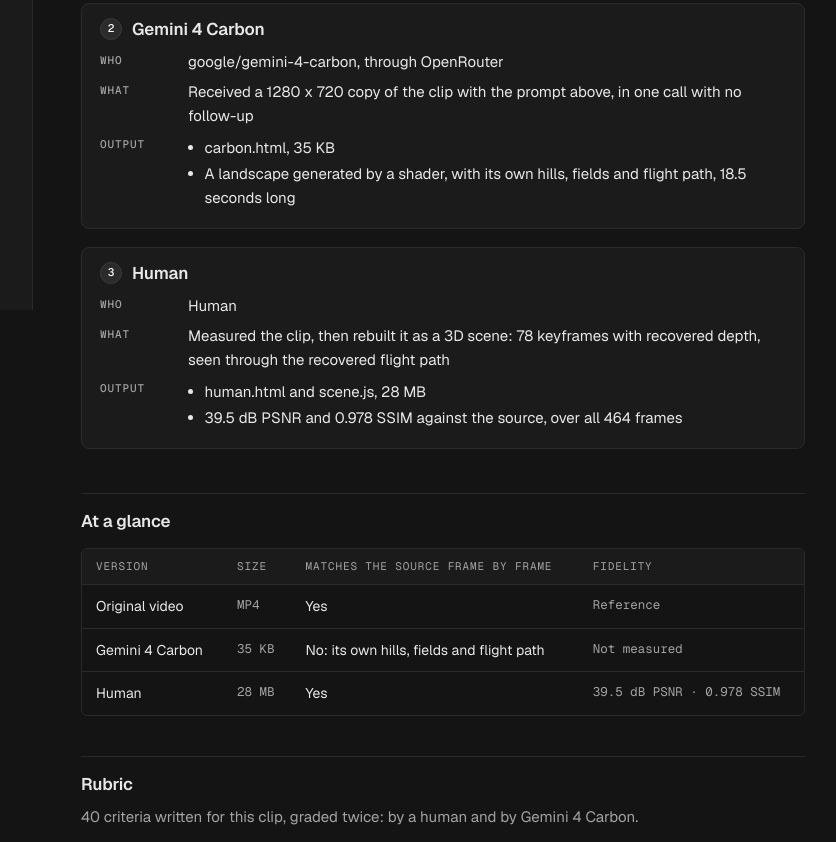
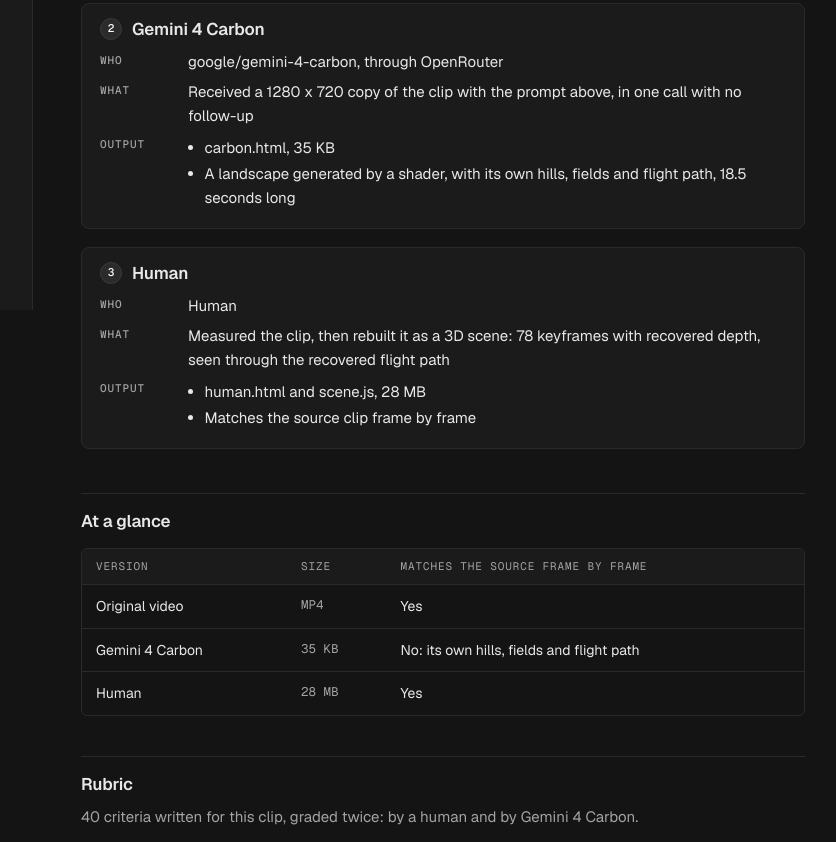
Before and after one commit to willsertorio/video2code, a plain HTML site: page index.html in a window 1280 px wide. Shown: the part 490-1332 px from the top of the page, without its empty margins (187-1023 px from the left). Drawn offline with Linux system fonts and the light colour scheme.

Commit message:
Overview: drop the PSNR and SSIM figures
Co-Authored-By: Claude Fable 5.2 <noreply@anthropic.com>
Claude-Session: https://claude.ai/code/session_01BG5f18PnpbZ3WMRXHYfBNB

```diff
--- a/index.html
+++ b/index.html
@@ -24,9 +24,9 @@ table.plain td:first-child { width: auto; }
 <h1 class="home">Overview</h1>
 <p class="lead">One drone clip, rebuilt as code two ways: by Gemini 4 Carbon from a single prompt, and by hand. The <a href="valley-flyover.html">Valley Flyover</a> page plays the original and both code versions side by side, locked to the same frame, and shows how each one scored on the rubric.</p>
 <div class="prompt"><div><div class="label">Prompt sent to Gemini 4 Carbon</div><p>transform this video into code, be the more realistic as you can</p></div></div>
-<ol class="boxes" aria-label="The three versions"><li class="step"><div class="step-head"><span class="num">1</span><h2>Original video</h2></div><dl><dt>Who</dt><dd>Source clip</dd><dt>What</dt><dd>A 19.3-second drone flight over forested hills toward a valley with farmland, filmed at 1920 x 1080 and 24 fps</dd><dt>Output</dt><dd><ul><li>464 frames</li><li>The reference the two code versions are compared against</li></ul></dd></dl></li><li class="step"><div class="step-head"><span class="num">2</span><h2>Gemini 4 Carbon</h2></div><dl><dt>Who</dt><dd>google/gemini-4-carbon, through OpenRouter</dd><dt>What</dt><dd>Received a 1280 x 720 copy of the clip with the prompt above, in one call with no follow-up</dd><dt>Output</dt><dd><ul><li>carbon.html, 35 KB</li><li>A landscape generated by a shader, with its own hills, fields and flight path, 18.5 seconds long</li></ul></dd></dl></li><li class="step"><div class="step-head"><span class="num">3</span><h2>Human</h2></div><dl><dt>Who</dt><dd>Human</dd><dt>What</dt><dd>Measured the clip, then rebuilt it as a 3D scene: 78 keyframes with recovered depth, seen through the recovered flight path</dd><dt>Output</dt><dd><ul><li>human.html and scene.js, 28 MB</li><li>39.5 dB PSNR and 0.978 SSIM against the source, over all 464 frames</li></ul></dd></dl></li></ol>
+<ol class="boxes" aria-label="The three versions"><li class="step"><div class="step-head"><span class="num">1</span><h2>Original video</h2></div><dl><dt>Who</dt><dd>Source clip</dd><dt>What</dt><dd>A 19.3-second drone flight over forested hills toward a valley with farmland, filmed at 1920 x 1080 and 24 fps</dd><dt>Output</dt><dd><ul><li>464 frames</li><li>The reference the two code versions are compared against</li></ul></dd></dl></li><li class="step"><div class="step-head"><span class="num">2</span><h2>Gemini 4 Carbon</h2></div><dl><dt>Who</dt><dd>google/gemini-4-carbon, through OpenRouter</dd><dt>What</dt><dd>Received a 1280 x 720 copy of the clip with the prompt above, in one call with no follow-up</dd><dt>Output</dt><dd><ul><li>carbon.html, 35 KB</li><li>A landscape generated by a shader, with its own hills, fields and flight path, 18.5 seconds long</li></ul></dd></dl></li><li class="step"><div class="step-head"><span class="num">3</span><h2>Human</h2></div><dl><dt>Who</dt><dd>Human</dd><dt>What</dt><dd>Measured the clip, then rebuilt it as a 3D scene: 78 keyframes with recovered depth, seen through the recovered flight path</dd><dt>Output</dt><dd><ul><li>human.html and scene.js, 28 MB</li><li>Matches the source clip frame by frame</li></ul></dd></dl></li></ol>
 <h2>At a glance</h2>
-<div class="table-wrap"><table class="rubric plain"><thead><tr><th>Version</th><th>Size</th><th>Matches the source frame by frame</th><th>Fidelity</th></tr></thead><tbody><tr><td>Original video</td><td class="mono">MP4</td><td>Yes</td><td class="mono">Reference</td></tr><tr><td>Gemini 4 Carbon</td><td class="mono">35 KB</td><td>No: its own hills, fields and flight path</td><td class="mono">Not measured</td></tr><tr><td>Human</td><td class="mono">28 MB</td><td>Yes</td><td class="mono">39.5 dB PSNR · 0.978 SSIM</td></tr></tbody></table></div>
+<div class="table-wrap"><table class="rubric plain"><thead><tr><th>Version</th><th>Size</th><th>Matches the source frame by frame</th></tr></thead><tbody><tr><td>Original video</td><td class="mono">MP4</td><td>Yes</td></tr><tr><td>Gemini 4 Carbon</td><td class="mono">35 KB</td><td>No: its own hills, fields and flight path</td></tr><tr><td>Human</td><td class="mono">28 MB</td><td>Yes</td></tr></tbody></table></div>
 <h2>Rubric</h2>
 <p class="note">40 criteria written for this clip, graded twice: by a human and by Gemini 4 Carbon.</p>
 <div class="table-wrap"><table class="rubric plain"><thead><tr><th>Version</th><th>Human grading</th><th>Gemini 4 Carbon grading</th></tr></thead><tbody><tr><td>Gemini 4 Carbon</td><td class="mono">20 of 40 passed</td><td class="mono">13 of 40 passed</td></tr><tr><td>Human</td><td class="mono">38 of 40 passed</td><td class="mono">36 of 40 passed</td></tr></tbody></table></div>
```
